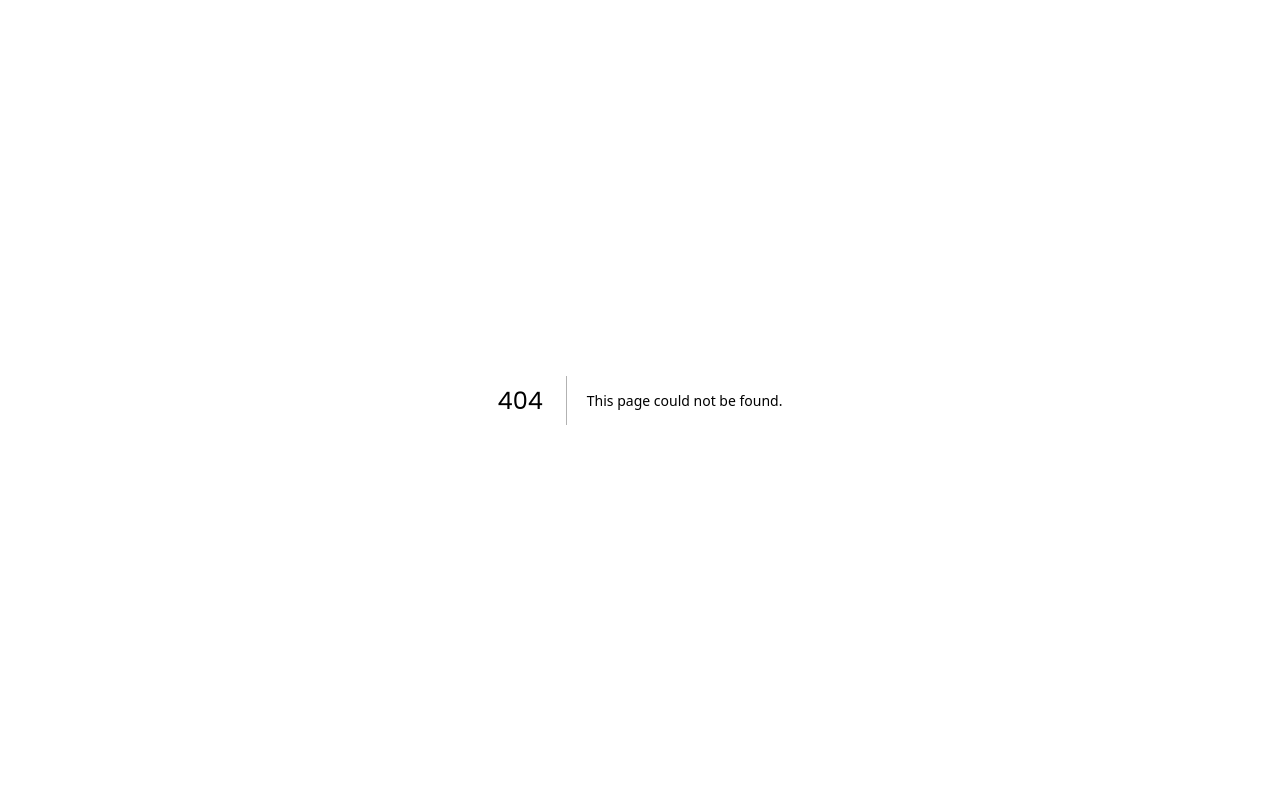
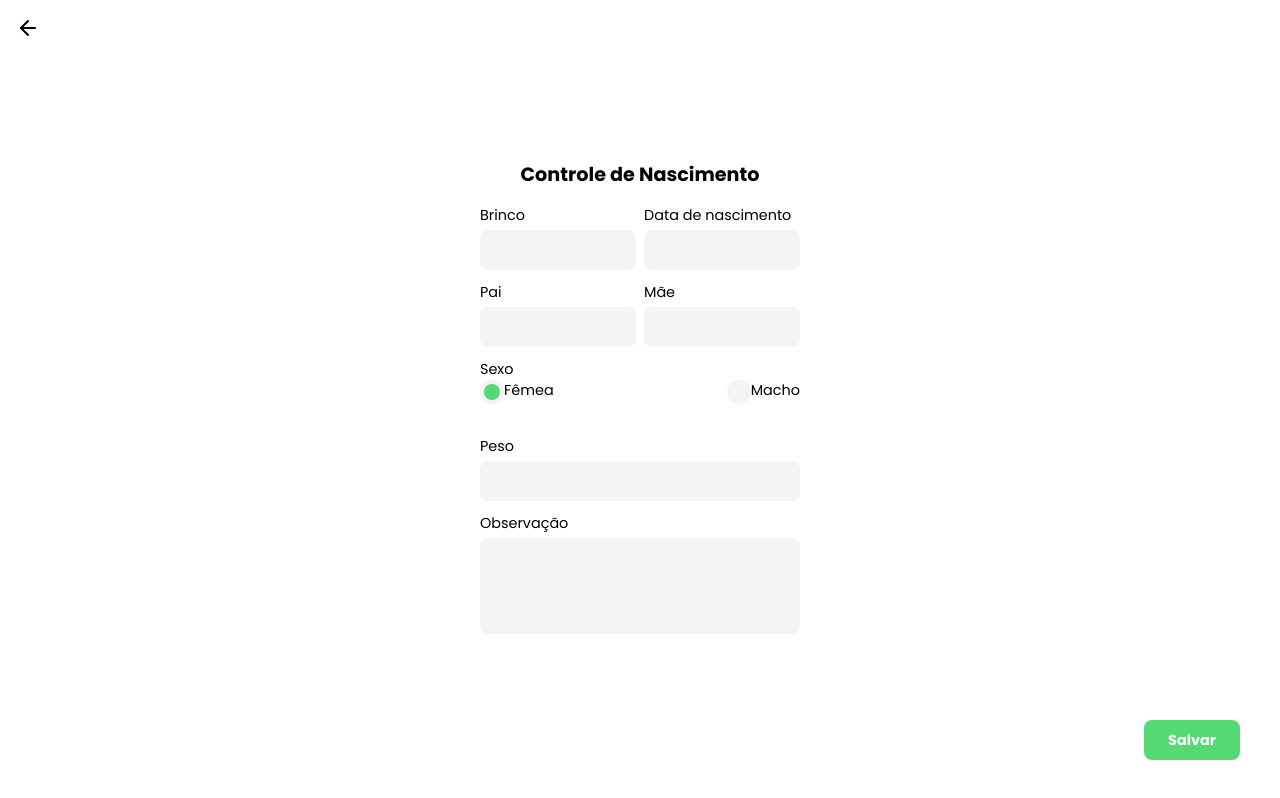
Before and after one commit to DevRadhy/cattle-web, a Next.js app in the folder web/: page /animals/birth in a window 1280 px wide. Before the commit this address had no page. Built offline with nearby package versions, Linux system fonts and the light colour scheme.

Commit message:
Rename animal register

```diff
--- /dev/null
+++ b/web/src/pages/animals/birth.tsx
@@ -0,0 +1,71 @@
+import { Input } from "@/components/Input";
+import { Radio } from "@/components/Radio";
+import { Button } from "@/components/Button";
+import { Textarea } from "@/components/Textarea";
+import { BackButton } from "@/components/BackButton";
+import { useForm, SubmitHandler, FormProvider } from "react-hook-form";
+
+type BirthProps = {
+  earTag: string;
+  birthDate: string;
+  father: string;
+  mother: string;
+  radio: number;
+  weight: number;
+  observation?: string;
+};
+
+export default function Birth() {
+  const createBirthForm = useForm<BirthProps>();
+  const { handleSubmit } = createBirthForm;
+
+  const onSubmit: SubmitHandler<BirthProps> = async (data) => {
+    console.log(data);
+  };
+
+  return (
+    <div className="m-auto flex h-screen w-full flex-col items-center justify-center px-8">
+      <BackButton />
+
+      <h1>Controle de Nascimento</h1>
+
+      <FormProvider {...createBirthForm}>
+        <form id="birth" onSubmit={handleSubmit(onSubmit)}>
+          <div className="mt-4 grid max-w-xs grid-rows-4 gap-3">
+            <div className="grid grid-cols-2 gap-2">
+              <Input label="Brinco" type="text" id="identification" />
+
+              <Input label="Data de nascimento" type="date" id="birthDate" />
+            </div>
+
+            <div className="grid grid-cols-2 gap-2">
+              <Input label="Pai" type="text" id="father" />
+
+              <Input label="Mãe" type="text" id="mother" />
+            </div>
+
+            <div>
+              <span>Sexo</span>
+              <div className="flex justify-between">
+                <Radio label="Fêmea" name="gender" value={0} defaultChecked />
+
+                <Radio label="Macho" name="gender" value={1} />
+              </div>
+            </div>
+
+            <Input label="Peso" type="number" id="weight" />
+
+            <Textarea label="Observação" cols={30} rows={20} id="observation" />
+          </div>
+        </form>
+      </FormProvider>
+
+      <Button
+        className="absolute bottom-10 right-10 h-10 w-24 rounded-lg bg-green-600 font-bold text-white"
+        type="submit"
+        form="birth"
+        text="Salvar"
+      />
+    </div>
+  );
+}
--- a/web/src/pages/animals/register.tsx
+++ /dev/null
@@ -1,84 +0,0 @@
-import { Input } from "@/components/Input";
-import { Radio } from "@/components/Radio";
-import { Button } from "@/components/Button";
-import { Textarea } from "@/components/Textarea";
-import { BackButton } from "@/components/BackButton";
-
-
-export default function Register() {
-  return (
-    <div
-      className="w-full h-screen flex flex-col justify-center items-center m-auto px-8"
-    >
-      <BackButton />
-
-      <h1>Controle de Nascimento</h1>
-
-      <div
-        className="grid grid-rows-4 gap-3 mt-4"
-      >
-        <div
-          className="grid grid-cols-2 gap-2"
-        >
-          <Input
-            label="Brinco"
-            type="text"
-          />
-
-          <Input
-            label="Data de nascimento"
-            type="date"
-          />
-        </div>
-
-        <div
-          className="grid grid-cols-2 gap-2"
-        >
-          <Input
-            label="Pai"
-            type="text"
-          />
-
-          <Input
-            label="Mãe"
-            type="text"
-          />
-        </div>
-
-        <div>
-          <span>Sexo</span>
-          <div
-            className="flex justify-between"
-          >
-            <Radio
-              label="Fêmea"
-              name="gender"
-              defaultChecked
-            />
-
-            <Radio
-              label="Macho"
-              name="gender"
-            />
-          </div>
-        </div>
-
-        <Input
-          label="Peso"
-          type="number"
-        />
-
-        <Textarea
-          label="Observação"
-          cols={30}
-          rows={20}
-        />
-      </div>
-
-      <Button
-        className="w-24 h-10 rounded-lg text-white font-bold bg-green-600 absolute bottom-10 right-10"
-        text="Salvar"
-      />
-    </div>
-  );
-}
```
